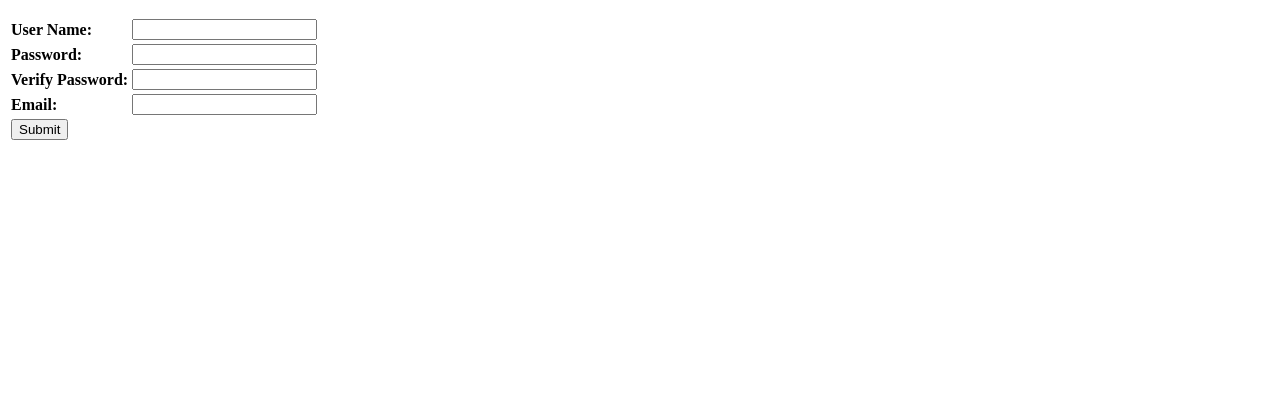
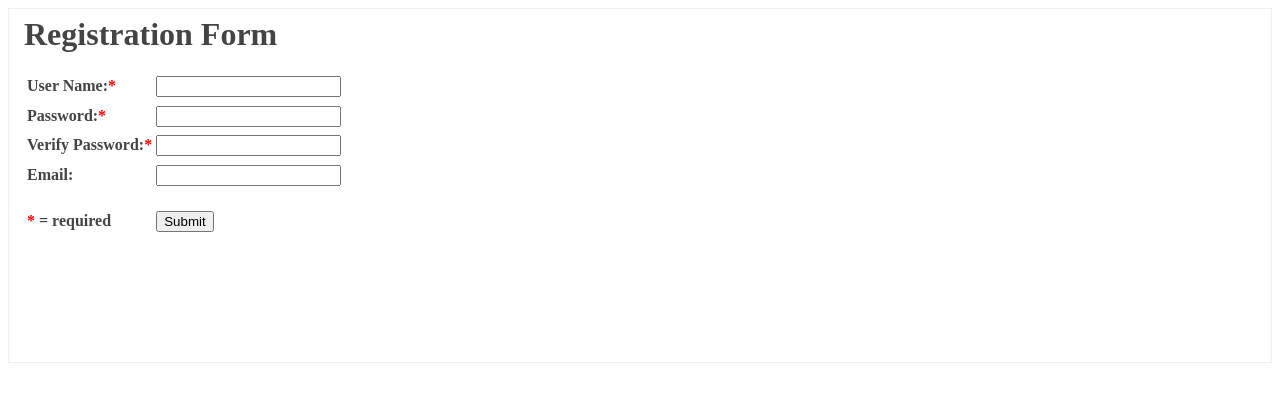
Before and after one commit to azharahamed/html_css_flask, a Flask app: page / in a window 1280 px wide. Shown: the top 402 px of the page. Run offline with Flask 2, Linux system fonts and the light colour scheme; lists and menus that the app fills with data are empty.

Commit message:
added css file to the template

```diff
--- a/user-signup/main.py
+++ b/user-signup/main.py
@@ -1,6 +1,6 @@
 from flask import Flask, request, render_template, redirect
 
-app = Flask(__name__,static_folder="/static")
+app = Flask(__name__)
 
 app.config['DEBUG'] = True      # displays runtime errors in the browser, too
 app.config['ENV'] = 'development'
--- a/user-signup/static/stylesheet.css
+++ b/user-signup/static/stylesheet.css
@@ -1,7 +1,42 @@
 .error {
   color:red;
+}
+
+.star {
+  color: red;
+  text-decoration: bold;
 }
 
 table {
   text-align: left;
 }
+
+body {
+  color: #444444;
+}
+
+html {
+	line-height: 1.6;
+}
+
+.card {
+  flex: 1 1 50%;
+  position: relative;
+  border: 1px solid #efefef;
+}
+
+.card-content {
+  padding: 0 0 0px 15px;
+  margin: auto;
+}
+
+h1{
+  margin: 0px 0 10px 0;
+}
+
+.global_errormessage {
+  color:red;
+  margin: 0px 0 10px 0;
+  padding: 0 0 100px 15px;
+  font-weight: bold;
+}
--- a/user-signup/templates/login.html
+++ b/user-signup/templates/login.html
@@ -4,8 +4,9 @@
   <meta charset="UTF-8">
   <meta name="viewport" content="width=device-width, initial-scale=1.0">
   <meta http-equiv="X-UA-Compatible" content="ie=edge">
+  <link rel="stylesheet" href="{{ url_for('static', filename='stylesheet.css') }}">
   <!-- link href="/static/stylesheet.css" rel="stylesheet" type="text/css" -->
-  <style>
+    <!-- style>
       .error {
     color:red;
     }
@@ -13,15 +14,17 @@
     table {
       text-align: left;
     }
-  </style>
+    </style -->
   <title>Document</title>
 </head>
 <body>
-  <form action="/register" method = "POST">
+  <div class="card">
+  <form action="/register" method = "POST" class="card-content">
+    <h1>Registration Form</h1>
     <table>
       <tr>
         <th>
-          <label for="username">User Name:</label>
+          <label for="username">User Name:<span class="star">*</span></label>
         </th>
         <th>
           {% if username == None %}
@@ -36,7 +39,7 @@
       </tr>
       <tr>
         <th>
-          <label for="password1">Password:</label>
+          <label for="password1">Password:<span class="star">*</span></label>
         </th>
         <th>
           <input type="password" name = "password1" required>
@@ -47,7 +50,7 @@
       </tr>
       <tr>
         <th>
-          <label for="password2">Verify Password:</label>
+          <label for="password2">Verify Password:<span class="star">*</span></label>
         </th>
         <th>
           <input type="password" name = "password2" required>
@@ -73,11 +76,15 @@
       </tr>
       <tr>
         <th>
+            <p><span class="star">*</span> = required</p>
+        </th>
+        <th>
             <input type="submit">
         </th>
-        <p class="error">{{ errormessage.error }}</p>
       </tr>
     </table>
   </form>
+  <p class="global_errormessage">{{ errormessage.error }}</p>
+</div>
 </body>
 </html>
```
Lines whose indentation alone changed are shown as unchanged.
